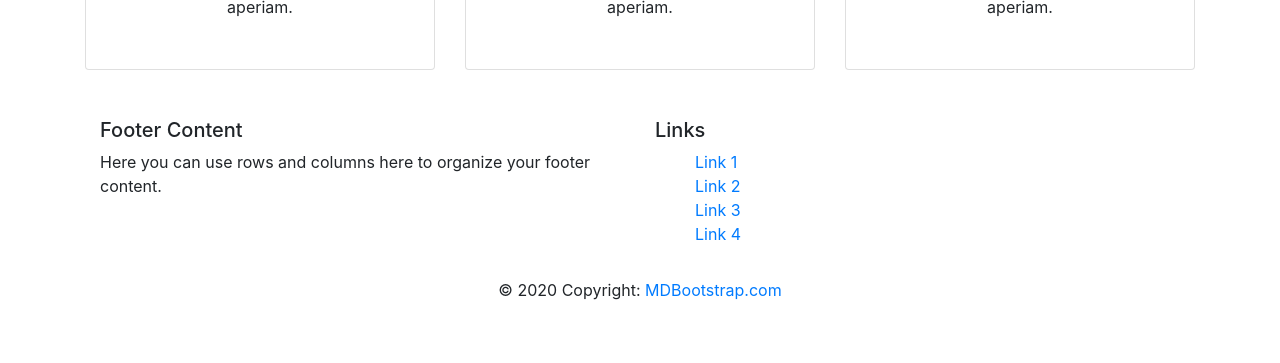
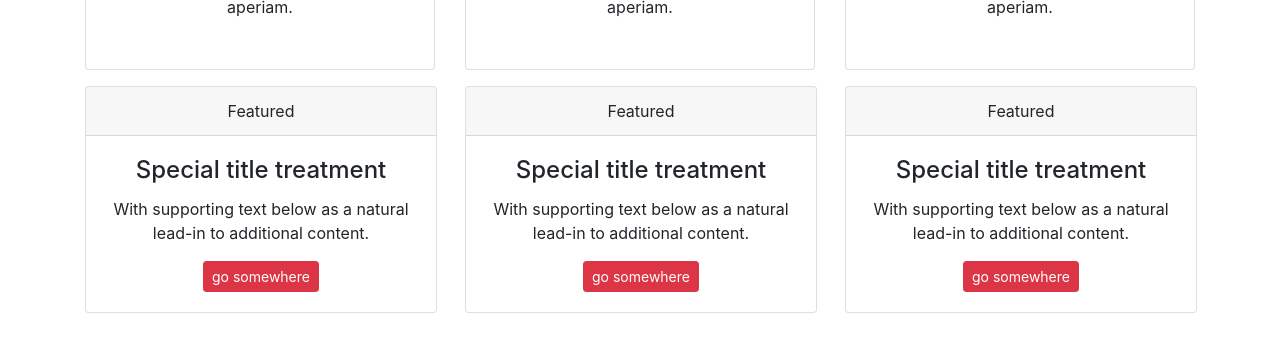
Before and after one commit to mwinamijr/techdometz, a React (Create React App) app: page / in a window 1280 px wide. Shown: the part 1849-2212 px from the top of the page. Before the commit the page ends 2167 px from the top, so only its background shows below. Built offline with nearby package versions, Linux system fonts and the light colour scheme; the HTML template or start-up script is replaced by a standard one.

Commit message:
added testimonials component

```diff
--- a/src/components/home/Team.js
+++ b/src/components/home/Team.js
@@ -1,5 +1,5 @@
 import React from 'react';
-import { MDBBtn, MDBCard, MDBCardBody, MDBCardImage, MDBCardTitle, MDBCardText, MDBRow, MDBCol, MDBView, MDBIcon } from 'mdbreact';
+import { MDBBtn, MDBCard, MDBCardBody, MDBCardImage, MDBCardTitle, MDBCardText, MDBRow, MDBCol, MDBIcon } from 'mdbreact';
 
 const Team = () => {
   return (
@@ -35,8 +35,11 @@ const Team = () => {
                 <MDBIcon size='lg' fab icon='twitter'></MDBIcon>
               </MDBBtn>
 
-              <MDBBtn rounded floating color='dribbble'>
-                <MDBIcon size='lg' fab icon='dribbble'></MDBIcon>
+              <MDBBtn rounded floating color='ins'>
+                <MDBIcon size='lg' fab icon='instagram'></MDBIcon>
+              </MDBBtn>
+              <MDBBtn rounded floating color='git'>
+                <MDBIcon size='lg' fab icon='github'></MDBIcon>
               </MDBBtn>
             </MDBCol>
           </MDBCardBody>
@@ -73,8 +76,11 @@ const Team = () => {
                 <MDBIcon size='lg' fab icon='twitter'></MDBIcon>
               </MDBBtn>
 
-              <MDBBtn rounded floating color='dribbble'>
-                <MDBIcon size='lg' fab icon='dribbble'></MDBIcon>
+              <MDBBtn rounded floating color='ins'>
+                <MDBIcon size='lg' fab icon='instagram'></MDBIcon>
+              </MDBBtn>
+              <MDBBtn rounded floating color='git'>
+                <MDBIcon size='lg' fab icon='github'></MDBIcon>
               </MDBBtn>
             </MDBCol>
           </MDBCardBody>
@@ -112,8 +118,11 @@ const Team = () => {
                 <MDBIcon size='lg' fab icon='twitter'></MDBIcon>
               </MDBBtn>
 
-              <MDBBtn rounded floating color='dribbble'>
-                <MDBIcon size='lg' fab icon='dribbble'></MDBIcon>
+              <MDBBtn rounded floating color='ins'>
+                <MDBIcon size='lg' fab icon='instagram'></MDBIcon>
+              </MDBBtn>
+              <MDBBtn rounded floating color='git'>
+                <MDBIcon size='lg' fab icon='github'></MDBIcon>
               </MDBBtn>
             </MDBCol>
           </MDBCardBody>
--- /dev/null
+++ b/src/components/home/Testmonials.js
@@ -0,0 +1,62 @@
+import React from 'react';
+import { MDBCard, MDBCardBody, MDBCardTitle, MDBCardText, MDBCardHeader, MDBCardFooter, MDBBtn, MDBRow, MDBCol, } from
+"mdbreact";
+
+const Testmonials = () => {
+return (
+<div>
+  <MDBRow>
+    <MDBCol md='4'>
+      <MDBCard style={{ width: "22rem", marginTop: "1rem" }} className="text-center">
+        <MDBCardHeader color="success-color">Featured</MDBCardHeader>
+        <MDBCardBody>
+          <MDBCardTitle>Special title treatment</MDBCardTitle>
+          <MDBCardText>
+            With supporting text below as a natural lead-in to additional
+            content.
+          </MDBCardText>
+          <MDBBtn color="danger" size="sm">
+            go somewhere
+          </MDBBtn>
+        </MDBCardBody>
+      </MDBCard>
+    </MDBCol>
+
+    <MDBCol md='4'>
+      <MDBCard style={{ width: "22rem", marginTop: "1rem" }} className="text-center">
+        <MDBCardHeader color="warning-color">Featured</MDBCardHeader>
+        <MDBCardBody>
+          <MDBCardTitle>Special title treatment</MDBCardTitle>
+          <MDBCardText>
+            With supporting text below as a natural lead-in to additional
+            content.
+          </MDBCardText>
+          <MDBBtn color="danger" size="sm">
+            go somewhere
+          </MDBBtn>
+        </MDBCardBody>
+      </MDBCard>
+    </MDBCol>
+
+    <MDBCol md='4'>
+      <MDBCard style={{ width: "22rem", marginTop: "1rem" }} className="text-center">
+        <MDBCardHeader color="info-color">Featured</MDBCardHeader>
+        <MDBCardBody>
+          <MDBCardTitle>Special title treatment</MDBCardTitle>
+          <MDBCardText>
+            With supporting text below as a natural lead-in to additional
+            content.
+          </MDBCardText>
+          <MDBBtn color="danger" size="sm">
+            go somewhere
+          </MDBBtn>
+        </MDBCardBody>
+      </MDBCard>
+    </MDBCol>
+  </MDBRow>
+
+</div>
+);
+};
+
+export default Testmonials;
--- a/src/containers/HomePage.js
+++ b/src/containers/HomePage.js
@@ -3,6 +3,7 @@ import Carousel from "../components/home/Carousel";
 import Services from "../components/home/Services";
 import About from "../components/home/About";
 import Team from "../components/home/Team";
+import Testmonials from "../components/home/Testmonials";
 
 const Home = () =>{
     return(
@@ -11,6 +12,7 @@ const Home = () =>{
             <Services />
             <About />
             <Team />
+            <Testmonials />
         </div>
     )
 }
```
